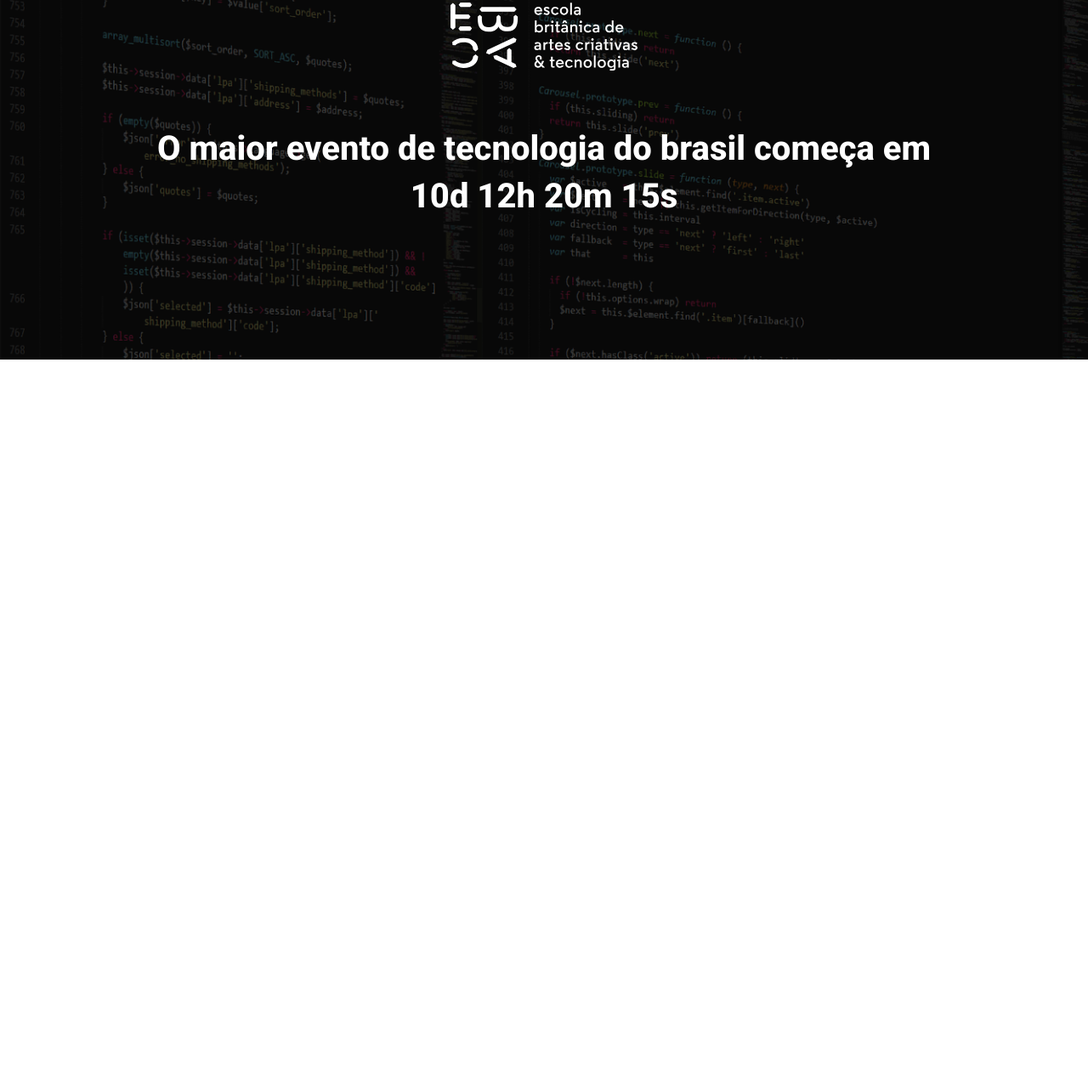
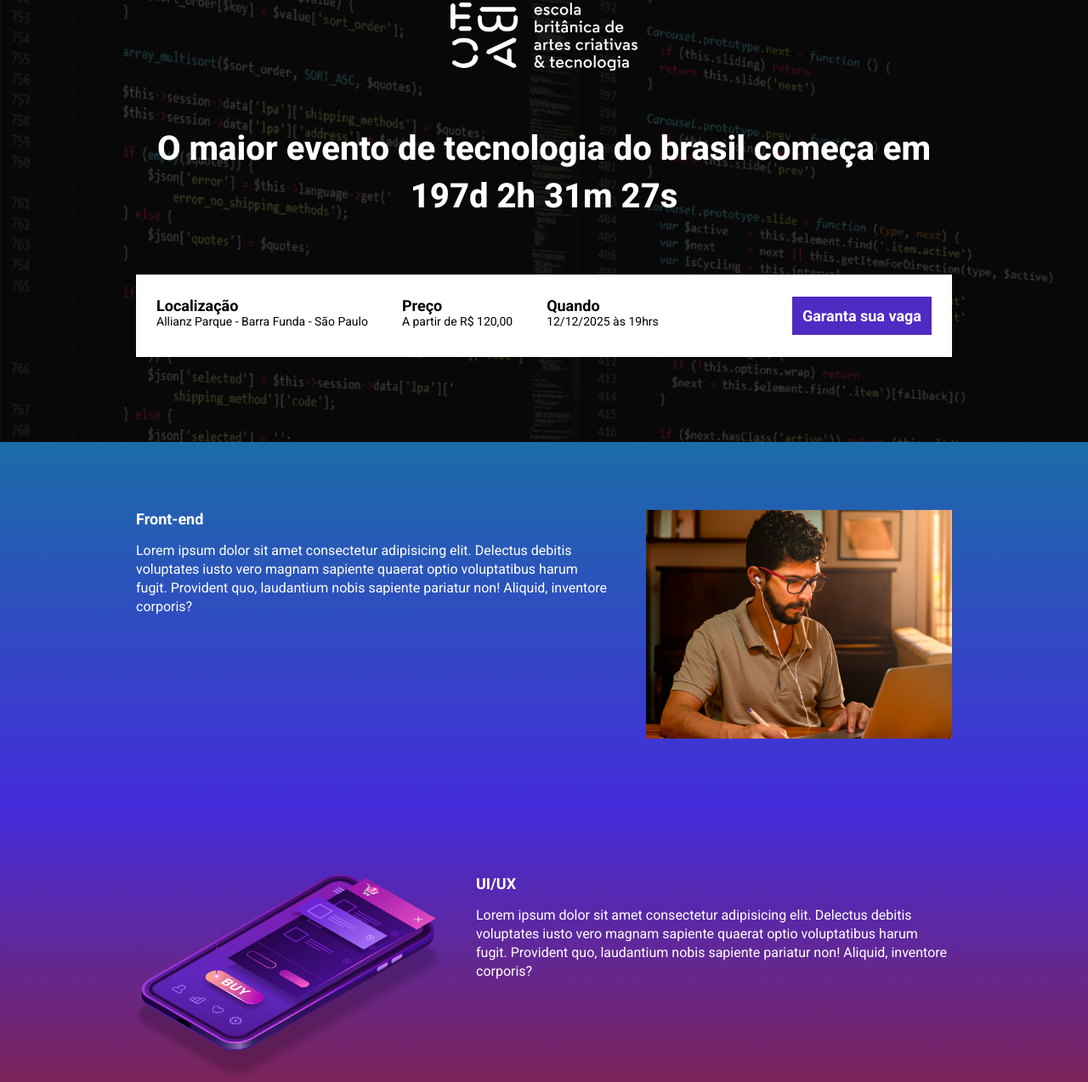
Before and after one commit to Yuri-Romeu/ebac_tech_talks, a website built with Parcel: page src/index.html in a window 1280 px wide. Shown: the part 61-1334 px from the top of the page at 85% size. Before the commit the page ends 800 px from the top, so only its background shows below. Built offline with nearby package versions, Linux system fonts and the light colour scheme.

Commit message:
contagem ate o evento

```diff
--- a/package.json
+++ b/package.json
@@ -2,9 +2,9 @@
      "name": "ebac_tech_talks",
      "version": "1.0.0",
      "description": "",
-     "main": "index.js",
      "scripts": {
           "dev": "parcel src/index.html src/styles/main.scss src/scripts/main.js",
+          "build": "parcel build src/index.html",
           "test": "echo \"Error: no test specified\" && exit 1"
      },
      "keywords": [],
--- a/src/index.html
+++ b/src/index.html
@@ -11,6 +11,7 @@
           />
           <title>EBAC Tech Talks</title>
           <link rel="stylesheet" href="./styles/main.scss" />
+          <link rel="stylesheet" href="https://unpkg.com/aos@next/dist/aos.css" />
      </head>
      <body>
           <header class="hero">
@@ -18,11 +19,87 @@
                     <img class="hero__logo" src="./images/ebac_logo.svg" alt="EBAC" />
 
                     <p class="hero__text">
-                         O maior evento de tecnologia do brasil começa em 10d 12h 20m 15s
+                         O maior evento de tecnologia do brasil começa em
+                         <span id="contador"></span>
                     </p>
+                    <div class="infos-bar">
+                         <ul class="infos-bar__infos">
+                              <li class="infos-bar__infos__item">
+                                   <strong>Localização</strong>
+                                   Allianz Parque - Barra Funda - São Paulo
+                              </li>
+                              <li class="infos-bar__infos__item">
+                                   <strong>Preço</strong>
+                                   A partir de R$ 120,00
+                              </li>
+                              <li class="infos-bar__infos__item">
+                                   <strong>Quando</strong>
+                                   12/12/2025 às 19hrs
+                              </li>
+                         </ul>
+                         <a href="#" class="button button--primary"> Garanta sua vaga </a>
+                    </div>
                </div>
           </header>
 
+          <section class="event event--frontend">
+               <div class="container" data-aos="fade-right">
+                    <div class="event__details">
+                         <h2 class="event__details__title">Front-end</h2>
+                         <p class="event__details__description">
+                              Lorem ipsum dolor sit amet consectetur adipisicing elit. Delectus
+                              debitis voluptates iusto vero magnam sapiente quaerat optio
+                              voluptatibus harum fugit. Provident quo, laudantium nobis sapiente
+                              pariatur non! Aliquid, inventore corporis?
+                         </p>
+                    </div>
+                    <img class="event__image" src="./images/frontend.png" alt="Front End" />
+               </div>
+          </section>
+          <section class="event event--ui-ux event--image-left">
+               <div class="container" data-aos="fade-left">
+                    <div class="event__details">
+                         <h2 class="event__details__title">UI/UX</h2>
+                         <p class="event__details__description">
+                              Lorem ipsum dolor sit amet consectetur adipisicing elit. Delectus
+                              debitis voluptates iusto vero magnam sapiente quaerat optio
+                              voluptatibus harum fugit. Provident quo, laudantium nobis sapiente
+                              pariatur non! Aliquid, inventore corporis?
+                         </p>
+                    </div>
+                    <img class="event__image" src="./images/ui-ux.png" alt="Front End" />
+               </div>
+          </section>
+          <section class="event event--data-science">
+               <div class="container" data-aos="fade-right">
+                    <div class="event__details">
+                         <h2 class="event__details__title">Data Science</h2>
+                         <p class="event__details__description">
+                              Lorem ipsum dolor sit amet consectetur adipisicing elit. Delectus
+                              debitis voluptates iusto vero magnam sapiente quaerat optio
+                              voluptatibus harum fugit. Provident quo, laudantium nobis sapiente
+                              pariatur non! Aliquid, inventore corporis?
+                         </p>
+                    </div>
+                    <img class="event__image" src="./images/data.png" alt="Front End" />
+               </div>
+          </section>
+          <section class="event event--backend event--image-left">
+               <div class="container" data-aos="fade-left">
+                    <div class="event__details">
+                         <h2 class="event__details__title">Back-end</h2>
+                         <p class="event__details__description">
+                              Lorem ipsum dolor sit amet consectetur adipisicing elit. Delectus
+                              debitis voluptates iusto vero magnam sapiente quaerat optio
+                              voluptatibus harum fugit. Provident quo, laudantium nobis sapiente
+                              pariatur non! Aliquid, inventore corporis?
+                         </p>
+                    </div>
+                    <img class="event__image" src="./images/backend.png" alt="Front End" />
+               </div>
+          </section>
+
+          <script src="https://unpkg.com/aos@next/dist/aos.js"></script>
           <script src="scripts/main.js"></script>
      </body>
 </html>
--- a/src/scripts/main.js
+++ b/src/scripts/main.js
@@ -1 +1,33 @@
-console.log('OLA MUNDO');
+AOS.init();
+
+const dataDoEvento = new Date('Dec 25, 2025 20:00:00');
+const timeStampDoEvento = dataDoEvento.getTime();
+
+const contaTempo = setInterval(() => {
+     const agora = new Date();
+     const timeStampAtual = agora.getTime();
+
+     const distanciaAteOEvento = timeStampDoEvento - timeStampAtual;
+
+     const diasEmMs = 1000 * 60 * 60 * 24;
+     const horasEmMs = 1000 * 60 * 60;
+     const minutosEmMs = 1000 * 60;
+
+     const diasAteOEvento = Math.floor(distanciaAteOEvento / diasEmMs);
+     const horasAteOEvento = Math.floor((distanciaAteOEvento % diasEmMs) / horasEmMs);
+     const minutosAteOEvento = Math.floor((distanciaAteOEvento % horasEmMs) / minutosEmMs);
+     const segundosAteOEVento = Math.floor((distanciaAteOEvento % minutosEmMs) / 1000);
+
+     console.log(
+          `${diasAteOEvento} - ${horasAteOEvento} - ${minutosAteOEvento} - ${segundosAteOEVento}`,
+     );
+
+     document.getElementById(
+          'contador',
+     ).innerHTML = `${diasAteOEvento}d ${horasAteOEvento}h ${minutosAteOEvento}m ${segundosAteOEVento}s`;
+
+     if (distanciaAteOEvento < 0) {
+          clearInterval(contaTempo);
+          document.getElementById('contador').innerHTML('Evento Expirado');
+     }
+}, 1000);
--- /dev/null
+++ b/src/styles/_event.scss
@@ -0,0 +1,63 @@
+@use 'variables';
+
+.event {
+     padding: 80px 0;
+
+     &--frontend {
+          background-image: linear-gradient(variables.$blue1, variables.$blue2);
+     }
+
+     &--ui-ux {
+          background-image: linear-gradient(variables.$blue2, variables.$pink);
+     }
+
+     &--data-science {
+          background-image: linear-gradient(variables.$pink, variables.$yellow);
+     }
+
+     &--backend {
+          background-image: linear-gradient(variables.$yellow, variables.$pink);
+     }
+
+     &--image-left {
+          .container {
+               flex-direction: row-reverse;
+          }
+     }
+
+     .container {
+          display: flex;
+          gap: 40px;
+     }
+
+     &__image {
+          max-width: 360px;
+     }
+
+     &__details {
+          &__title {
+               font-size: 18px;
+               font-weight: bold;
+               margin-bottom: 16px;
+          }
+
+          &__description {
+               line-height: 22px;
+          }
+     }
+
+     @media (max-width: 640px) {
+          .container {
+               display: block;
+          }
+
+          &__image {
+               width: 100%;
+          }
+
+          &__details {
+               margin-right: 0;
+               margin-bottom: 16px;
+          }
+     }
+}
--- a/src/styles/_hero.scss
+++ b/src/styles/_hero.scss
@@ -1,3 +1,5 @@
+@use 'variables';
+
 .hero {
      padding-top: 64px;
      padding-bottom: 100px;
@@ -17,7 +19,7 @@
           left: 0;
           width: 100%;
           height: 100%;
-          background-color: #000;
+          background-color: variables.$secondaryTextColor;
           opacity: 0.7;
      }
 
--- /dev/null
+++ b/src/styles/_variables.scss
@@ -0,0 +1,8 @@
+$textColor: #fff;
+$secondaryTextColor: #000;
+
+$blue1: #1b6ca7;
+$blue2: #442bdb;
+$pink: #89223b;
+$yellow: #9c791d;
+$purple: #4f2ac3;
--- /dev/null
+++ b/src/styles/components/_buttons.scss
@@ -0,0 +1,25 @@
+@use '../variables';
+
+.button {
+     padding: 12px;
+     font-size: 18px;
+     font-weight: bold;
+     text-decoration: none;
+     text-align: center;
+     white-space: nowrap;
+
+     &--primary {
+          color: variables.$textColor;
+          background-color: variables.$purple;
+     }
+
+     @media (max-width: 640px) {
+          display: flex;
+          width: 100%;
+     }
+
+     @media (max-width: 1024px) {
+          display: flex;
+          align-items: center;
+     }
+}
--- /dev/null
+++ b/src/styles/components/_infos_bar.scss
@@ -0,0 +1,42 @@
+@use '../variables';
+
+.infos-bar {
+     padding: 26px 24px;
+     background-color: variables.$textColor;
+     display: flex;
+     justify-content: space-between;
+
+     &__infos {
+          display: flex;
+          gap: 40px;
+
+          &__item {
+               font-size: 14px;
+               color: variables.$secondaryTextColor;
+
+               strong {
+                    color: variables.$secondaryTextColor;
+                    font-size: 18px;
+                    display: block;
+               }
+          }
+     }
+
+     @media (max-width: 640px) {
+          display: block;
+
+          &__infos {
+               display: block;
+
+               &__item {
+                    margin-bottom: 24px;
+               }
+          }
+     }
+
+     @media (max-width: 1024px) {
+          &__infos {
+               gap: 16px;
+          }
+     }
+}
--- a/src/styles/main.scss
+++ b/src/styles/main.scss
@@ -1,11 +1,16 @@
 @use 'hero';
+@use 'components/infos_bar';
+@use 'components/buttons';
+@use 'event';
+@use 'variables';
 
 * {
      margin: 0;
      padding: 0;
      box-sizing: border-box;
      font-family: Roboto, sans-serif;
-     color: #fff;
+     color: variables.$textColor;
+     list-style: none;
 }
 
 .container {
```
